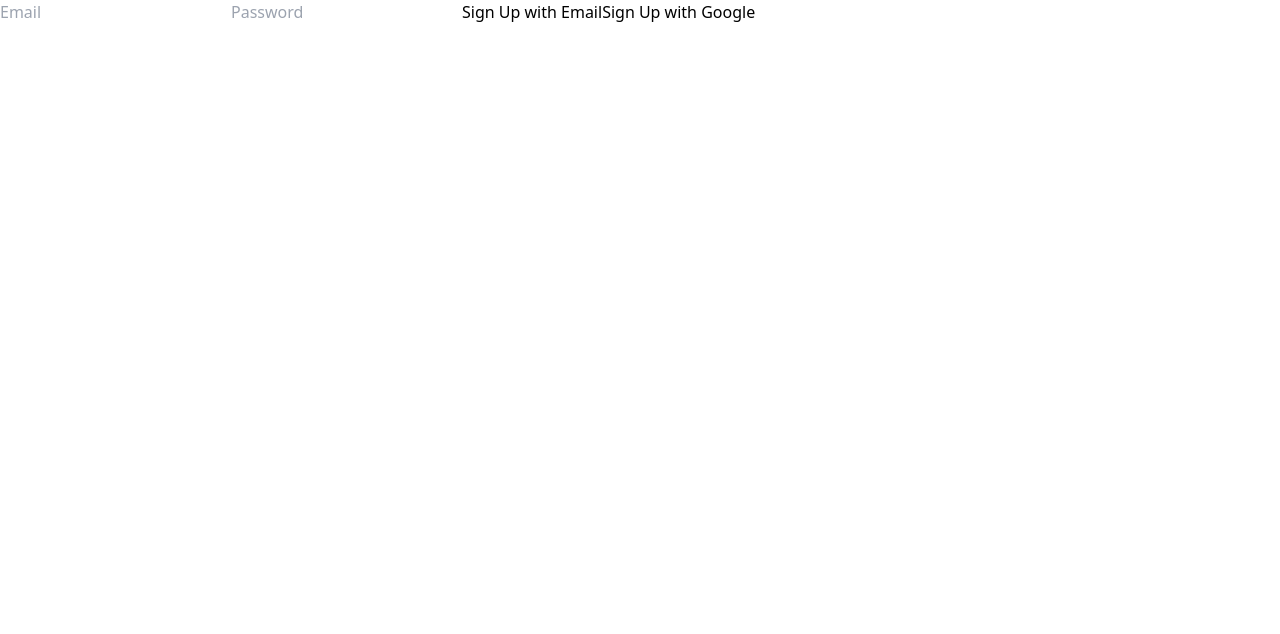
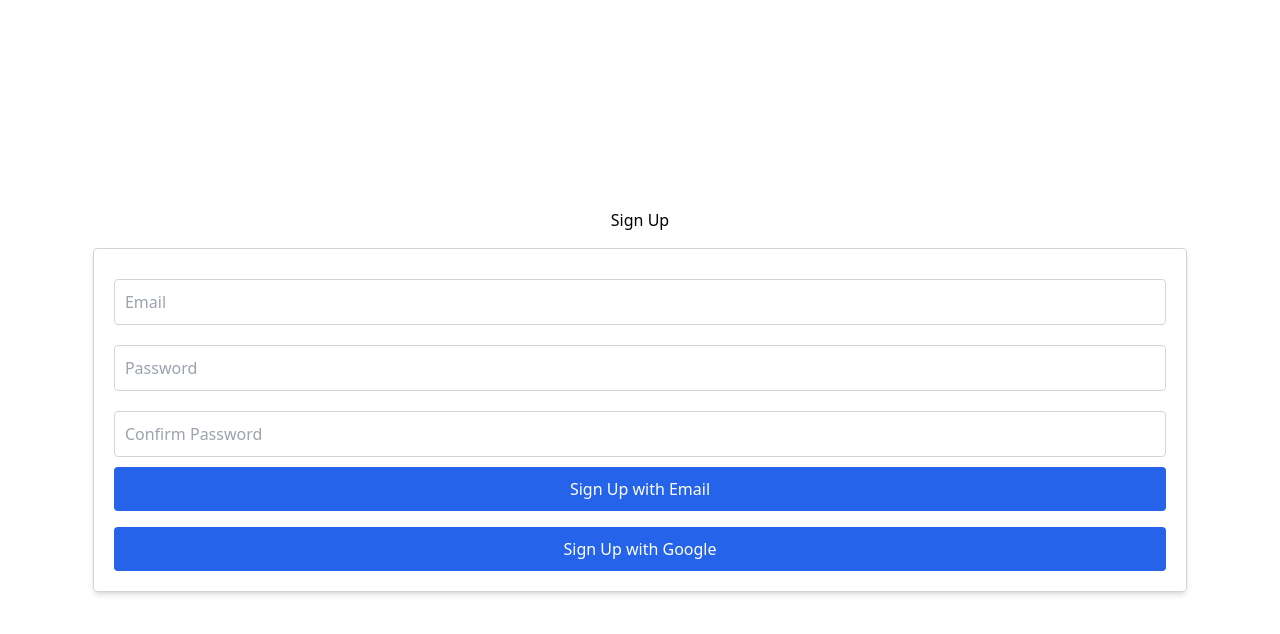
Before and after one commit to Terrance808/investment-app-frontend, a React (Vite) app: page /signup in a window 1280 px wide. Shown: the top 634 px of the page. Built offline with nearby package versions, Linux system fonts and the light colour scheme.

Commit message:
update login/signup css

```diff
--- a/src/routes/login.jsx
+++ b/src/routes/login.jsx
@@ -85,8 +85,9 @@ function Login() {
     };
 
     return (
-        <div className="login-container">
-            <form onSubmit={handleSubmit}>
+        <div className="flex flex-col justify-center items-center h-screen">
+            <h1>Sign In</h1>
+            <form onSubmit={handleSubmit} className="border border-gray-300 p-5 rounded shadow-md w-75 mt-4">
                 <label htmlFor="email">Email:</label>
                 <input
                     type="email"
@@ -94,6 +95,7 @@ function Login() {
                     name="email"
                     value={loginEmail}
                     onChange={(e) => setLoginEmail(e.target.value)}
+                    className="w-full p-2.5 my-2.5 border border-gray-300 rounded"
                     required
                 />
                 <label htmlFor="password">Password:</label>
@@ -103,11 +105,13 @@ function Login() {
                     name="password"
                     value={loginPassword}
                     onChange={(e) => setLoginPassword(e.target.value)}
+                    className="w-full p-2.5 my-2.5 border border-gray-300 rounded"
                     required
                 />
-                <button type="submit">Login</button>
+                <button type="submit" className="w-full py-2.5 bg-blue-600 text-white rounded cursor-pointer hover:bg-blue-700 mb-4">Login</button>
+                <button onClick={handleGoogleSignUp} className="w-full py-2.5 bg-blue-600 text-white rounded cursor-pointer hover:bg-blue-700">Sign In with Google</button>
             </form>
-            <button onClick={handleGoogleSignUp}>Sign In with Google</button>
+
         </div>
     );
 }
--- a/src/routes/signup.jsx
+++ b/src/routes/signup.jsx
@@ -31,10 +31,18 @@ const auth = getAuth(app);
 function SignUp() {
     const [email, setEmail] = useState('');
     const [password, setPassword] = useState('');
+    const [confirmPassword, setConfirmPassword] = useState('');
 
     const navigate = useNavigate();
 
-    const handleEmailSignUp = async () => {
+    const handleEmailSignUp = async (e) => {
+        e.preventDefault();
+
+        if (password !== confirmPassword) {
+            alert('Passwords do not match!');
+            return;
+        }
+
         try {
             const userCredential = await createUserWithEmailAndPassword(auth, email, password);
             console.log('User signed up:', userCredential.user.uid);
@@ -70,21 +78,34 @@ function SignUp() {
 
 
     return (
-        <div>
+        <div className="flex flex-col justify-center items-center h-screen">
+            <h1>Sign Up</h1>
+            <form onSubmit={handleEmailSignUp} className="border border-gray-300 p-5 rounded shadow-md w-75 mt-4">
                 <input
                     type="email"
                     placeholder="Email"
                     value={email}
                     onChange={(e) => setEmail(e.target.value)}
+                    className="w-full p-2.5 my-2.5 border border-gray-300 rounded"
                 />
                 <input
                     type="password"
                     placeholder="Password"
                     value={password}
                     onChange={(e) => setPassword(e.target.value)}
+                    className="w-full p-2.5 my-2.5 border border-gray-300 rounded"
                 />
-            <button onClick={handleEmailSignUp}>Sign Up with Email</button>
-            <button onClick={handleGoogleSignUp}>Sign Up with Google</button>
+                <input
+                    type="password"
+                    placeholder="Confirm Password"
+                    className="w-full p-2.5 my-2.5 border border-gray-300 rounded"
+                    value={confirmPassword}
+                    onChange={(e) => setConfirmPassword(e.target.value)}
+                />
+                <button type="submit" className="w-full py-2.5 bg-blue-600 text-white rounded cursor-pointer hover:bg-blue-700 mb-4">Sign Up with Email</button>
+                <button onClick={handleGoogleSignUp} className="w-full py-2.5 bg-blue-600 text-white rounded cursor-pointer hover:bg-blue-700">Sign Up with Google</button>
+            </form>
+
         </div>
     );
 }
```
Lines whose indentation alone changed are shown as unchanged.
